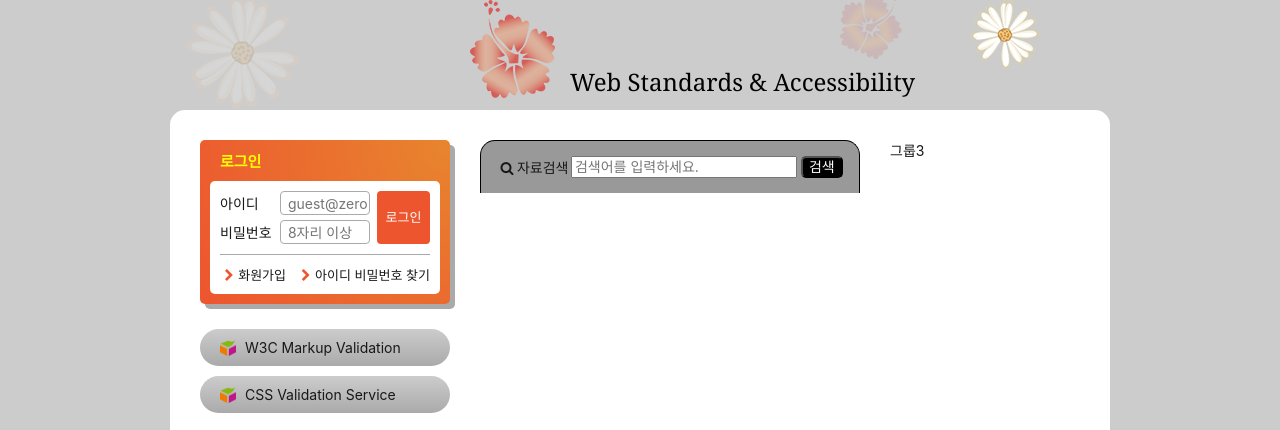
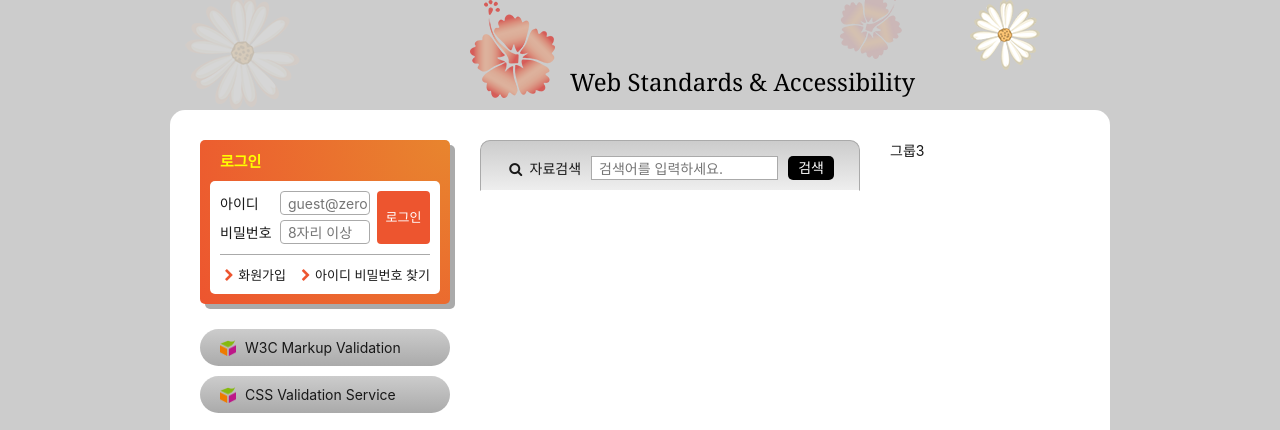
Before and after one commit to who0803/zeroConnecTo, a website: page HTML5/index.html in a window 1280 px wide. Shown: the part 139-569 px from the top of the page. Drawn offline with Linux system fonts and the light colour scheme; a web font is replaced by a local one.

Commit message:
검색 폼 마크업 및 디자인 완성

```diff
--- a/HTML5/css/index.css
+++ b/HTML5/css/index.css
@@ -414,20 +414,38 @@ body {
 
 /* 검색 폼 */
 .search-form {
+  background: #ccc linear-gradient(to bottom, #ccc, #eee);
+  border: 1px solid #aaa;
+  border-radius: 10px 10px 0 0;
+  padding: 15px 25px 10px;
+  border-bottom-color: #fff;
+}
+.search-form fieldset {
   display: flex;
+  flex-flow: row nowrap;
   justify-content: space-around;
   align-items: center;
-  padding: 15px;
-  background: #999;
-  border-radius: 15px 15px 0 0;
-  border: 1px solid #000;
-  border-bottom: none;
 }
-input[type=submit] {
+.search-form input {
+  border: 1px solid #aaa;
+  height: 24px;
+  border: 4px 4px 0 0;
+  padding: 2px 2px 2px 0.5em;
+  width: 100%; /*문제해결됨 / 나머지 공간 전부차지 */
+  margin: 0 10px;
+}
+.search-form label, .search-button {
+  white-space: nowrap; /*개행 금지*/
+}
+.search-button {
   background: #000;
+  color: #fff;
+  padding: 2px 10px;
+  height: 24px;
+  border: 0;
   border-radius: 5px;
-  color: white;
 }
+
 /* 슬로건 */
 .slogan {
   background: lime;
--- a/HTML5/index.html
+++ b/HTML5/index.html
@@ -173,8 +173,8 @@
       <!-- 유효성 검사 배너 링크 그룹 -->
       <h2 class="sr-only">유효성 검사 배너</h2> <!--웹 접근성을 위해-->
       <ul class="validation-list">
-        <li><a href="https://validator.w3.org/" target="_blank" rel="noopener noreferrer">W3C Markup Validation</a></li>
-        <li><a href="https://jigsaw.w3.org/css-validator/" target="_blank" rel="noopener noreferrer">CSS Validation Service</a></li>
+        <li><a href="https://validator.w3.org/" target="_blank" rel="noopener noreferrer" title="마크업 유효성 검사 사이트로 이동(새창)">W3C Markup Validation</a></li>
+        <li><a href="https://jigsaw.w3.org/css-validator/" target="_blank" rel="noopener noreferrer" title="CSS 유효성 검사 사이트로 이동(새창)">CSS Validation Service</a></li>
       </ul>
       <!-- 웹 관련 용어 -->
       <section class="term">
@@ -200,12 +200,11 @@
     <div class="group group2">
       <h2 class="sr-only">검색</h2>
       <form method="POST" action="https://formspree.io/seulbinim@gmail.com" class="search-form">
-        <h2 href="/" class="icon-search">자료검색</h2>
         <fieldset>
-          <legend>검색창</legend>
-          <label for="search" class="sr-only">아이디</label>
-          <input type="text" id="search" placeholder="검색어를 입력하세요."/>
-          <input type="submit" value="검색" />
+          <legend>검색 폼</legend>
+          <label for="search"><i class="icon-search" aria-hidden="true"></i> 자료검색</label>
+          <input type="search" id="search" name="search" required="required" placeholder="검색어를 입력하세요."/>
+          <button type="submit" class="search-button">검색</button>
         </fieldset>
       </form>
     </div>
```
